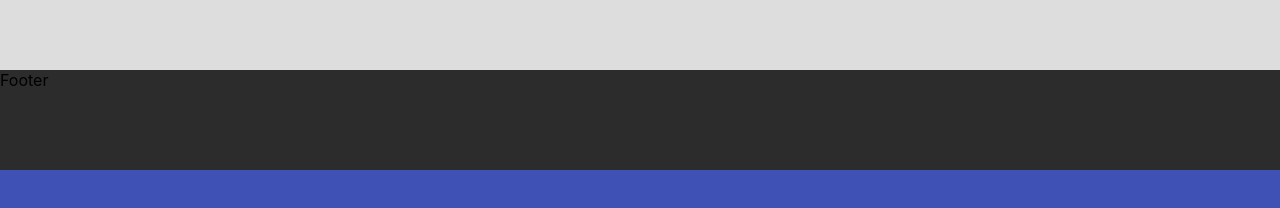
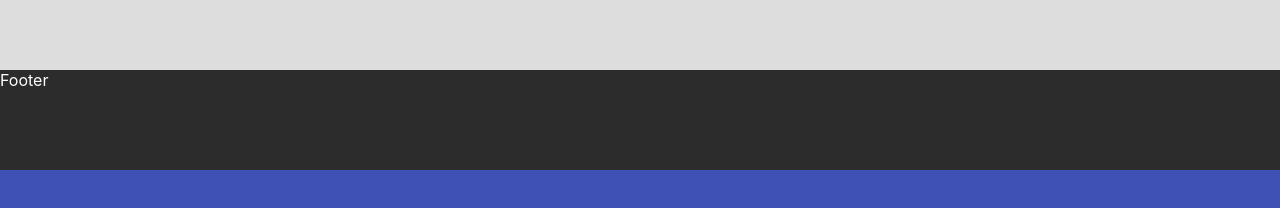
Before and after one commit to nmcmurdie/Portfolio, a React (Create React App) app: page / in a window 1280 px wide. Shown: the part 430-638 px from the top of the page. Built offline with nearby package versions, Linux system fonts and the light colour scheme.

Commit message:
Add global colors

```diff
--- a/src/App.css
+++ b/src/App.css
@@ -3,12 +3,17 @@
   --background-secondary: #efefef;
   --background-tertiary: #dddddd;
   --background-alternate: #2c2c2c;
+
   --accent-primary: #3f51b5;
   --accent-secondary: #303F9F;
+
+  --text-primary: #3c3c3c;
+  --text-alternate: #fff;
 
   --header-height: 200px;
 }
 
 html {
   background-color: var(--accent-primary);
+  color: var(--text-primary);
 }
--- a/src/components/Section.css
+++ b/src/components/Section.css
@@ -16,4 +16,5 @@
 }
 .section.footer {
     background-color: var(--background-alternate);
+    color: var(--text-alternate);
 }
```
